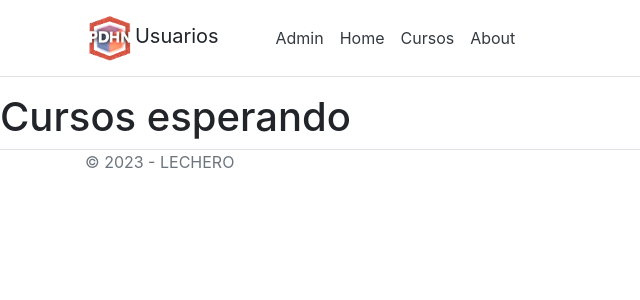
After one commit to rusZovnet3/pythondjango1, a Django app: page /cursos in a window 1280 px wide. The commit adds this page. Shown: the top 300 px of the page, without its empty margins (0-640 px from the left). Run offline with Django 4.2, Linux system fonts and the light colour scheme; some libraries are stand-ins or nearby versions.

Commit message:
Proyecto 1 Python, creando el controlador cursos con su respectiva vista -- v2.17

```diff
--- /dev/null
+++ b/1pyprac/Usuarios/App/Controllers/CursosController.py
@@ -0,0 +1,6 @@
+from django.shortcuts import render
+
+
+class CursosController():
+    def index(request):
+        return render(request, 'views/cursos/cursos.html')
--- a/1pyprac/Usuarios/Usuarios/urls.py
+++ b/1pyprac/Usuarios/Usuarios/urls.py
@@ -21,10 +21,13 @@ from django.conf.urls.static import static
 # invocando a la ruta del archivo, importando la funcion index
 from App.Controllers.IndexController import IndexController
 
+from App.Controllers.CursosController import CursosController
+
 urlpatterns = [
     # Obtenemos los parametros que se ingresan a travez de la url para ejecutar las vistas segun el parametro
     #path('Llanque/<int:year>', IndexController.index, name='index'),
     path('', IndexController.index, name='index'),
     path('about', IndexController.about, name='about'),
     path('admin/', admin.site.urls, name='login'),
+    path('cursos', CursosController.index, name='cursos'),
 ]+ static(settings.MEDIA_URL, document_root=settings.MEDIA_ROOT)
--- /dev/null
+++ b/1pyprac/Usuarios/templates/views/cursos/cursos.html
@@ -0,0 +1,5 @@
+{% include "views/default/header.html" %}
+
+<h1>Cursos esperando</h1>
+
+{% include "views/default/footer.html" %}
--- a/1pyprac/Usuarios/templates/views/default/header.html
+++ b/1pyprac/Usuarios/templates/views/default/header.html
@@ -44,6 +44,10 @@
                         </li>
 
                         <li class="nav-item">
+                            <a class="nav-link text-dark" href="{% url 'cursos' %}" >Cursos</a>
+                        </li>
+
+                        <li class="nav-item">
                             <a class="nav-link text-dark" href="{% url 'about' %}">About</a>
                         </li>
 
```
Also changed, not shown: 1pyprac/Usuarios/media/images/curso/Android3.png (added), 1pyprac/Usuarios/media/images/curso/Systema1.png (added), 1pyprac/Usuarios/media/images/curso/Systema5.png (added), 1pyprac/Usuarios/media/images/curso/Xamarin.png (added).
